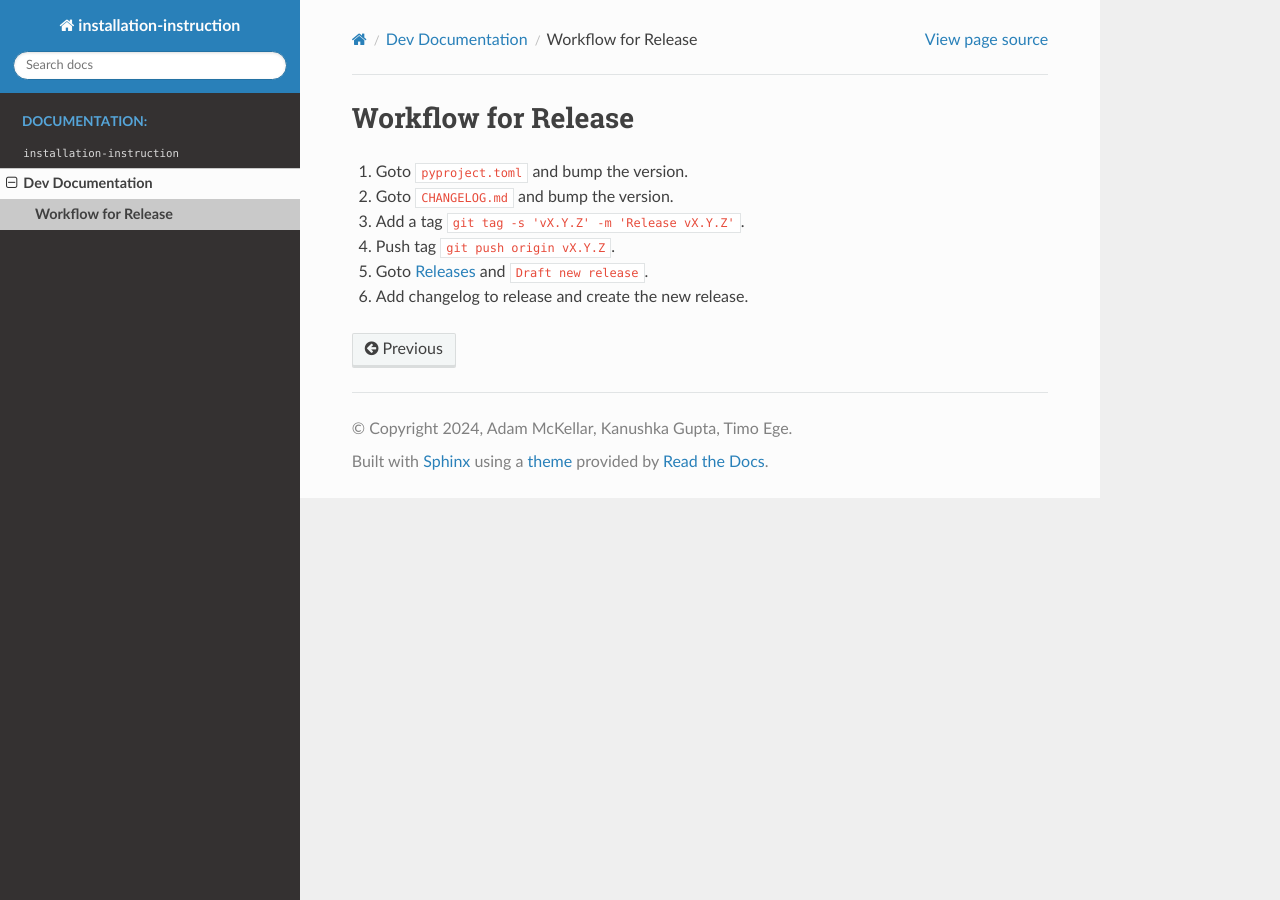
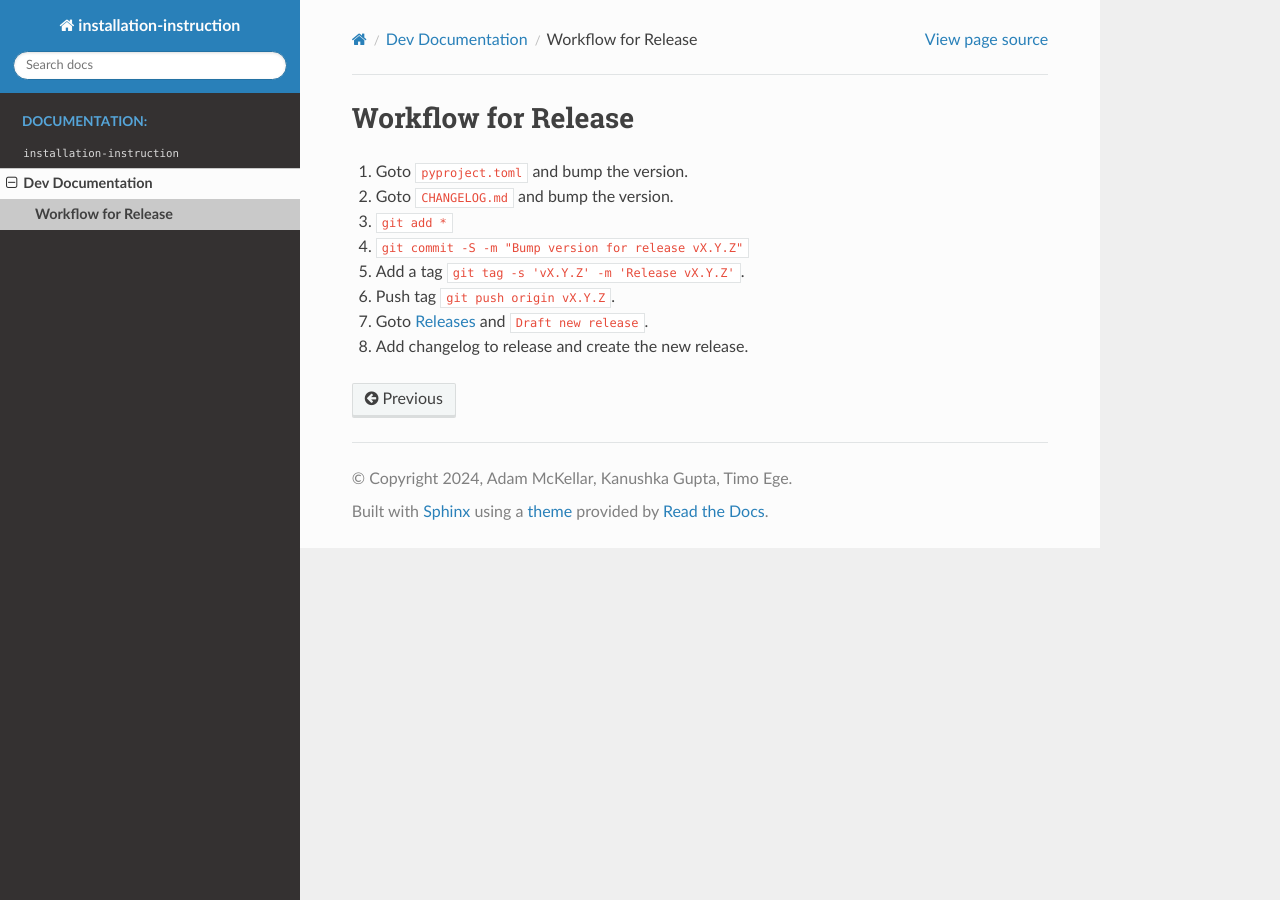
Before and after one commit to instructions-d-installation/installation-instruction, a Sphinx documentation site: the page built from doc/release_workflow.md, in a window 1280 px wide. Built offline with Sphinx 7.4.7 and the Read the Docs theme 2.0.0, drawn with Linux system fonts in a browser that asks for light colours.

Commit message:
Bump version for release v0.3.0

```diff
--- a/doc/release_workflow.md
+++ b/doc/release_workflow.md
@@ -2,9 +2,11 @@
 
 1. Goto ``pyproject.toml`` and bump the version.
 2. Goto ``CHANGELOG.md`` and bump the version.
-3. Add a tag ``git tag -s 'vX.Y.Z' -m 'Release vX.Y.Z'``.
-4. Push tag ``git push origin vX.Y.Z``.
-5. Goto [Releases] and ``Draft new release``.
-6. Add changelog to release and create the new release.
+3. `git add *`
+4. `git commit -S -m "Bump version for release vX.Y.Z"`
+5. Add a tag ``git tag -s 'vX.Y.Z' -m 'Release vX.Y.Z'``.
+6. Push tag ``git push origin vX.Y.Z``.
+7. Goto [Releases] and ``Draft new release``.
+8. Add changelog to release and create the new release.
 
 [Releases]: https://github.com/instructions-d-installation/installation-instruction/releases
--- a/pyproject.toml
+++ b/pyproject.toml
@@ -24,7 +24,7 @@
     { name = "Kanushka Gupta" },
     { name = "Timo Ege", email = "timoege@online.de" },
 ]
-version = "0.2.0"
+version = "0.3.0"
 requires-python = ">=3.10"
 license = { text = "Apache-2.0" }
 classifiers = [
```
Also changed, not shown: CHANGELOG.md (+13 -1 lines).
